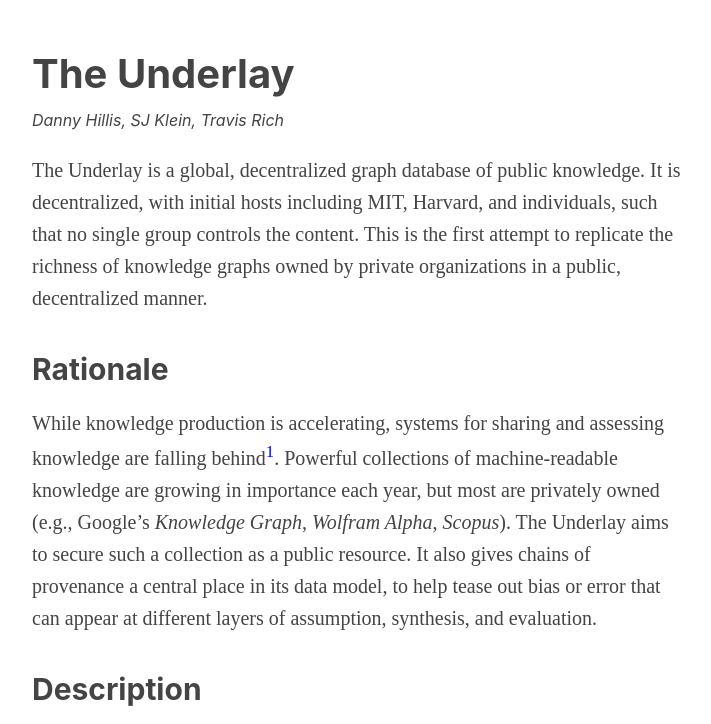
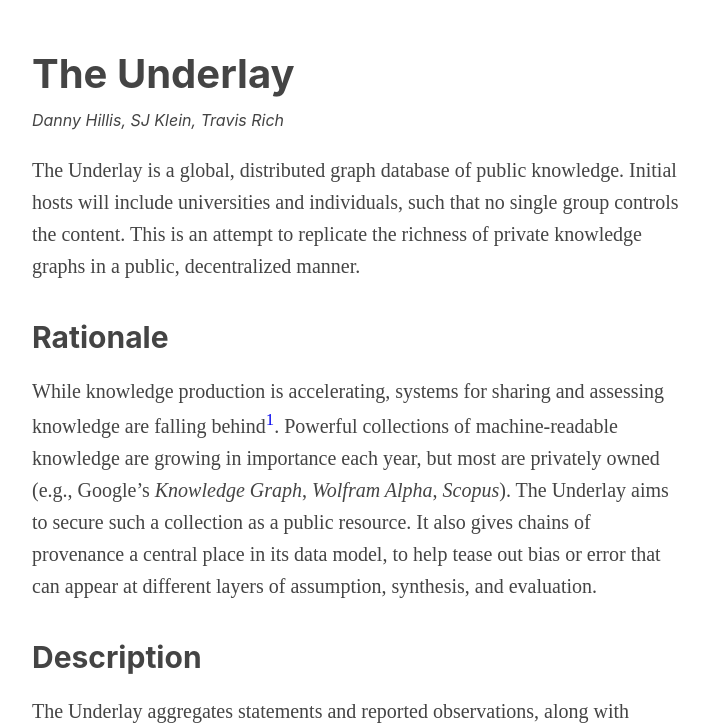
Before and after one commit to Underlay/underlay-site, a plain HTML site: page index.html in a window 1280 px wide. Shown: the top 724 px of the page, without its empty margins (283-994 px from the left). Drawn offline with Linux system fonts and the light colour scheme.

Commit message:
First paragraph updates from SJ

```diff
--- a/index.html
+++ b/index.html
@@ -50,7 +50,7 @@
 	<body>
 		<h1>The Underlay</h1>
 		<div class="authors">Danny Hillis, SJ Klein, Travis Rich</div>
-		<p>The Underlay is a global, decentralized graph database of public knowledge. It is decentralized, with initial hosts including MIT, Harvard, and individuals, such that no single group controls the content. This is the first attempt to replicate the richness of knowledge graphs owned by private organizations in a public, decentralized manner.</p>
+		<p>The Underlay is a global, distributed graph database of public knowledge. Initial hosts will include universities and individuals, such that no single group controls the content. This is an attempt to replicate the richness of private knowledge graphs in a public, decentralized manner.</p>
 
 		<h2>Rationale</h2>
 		<p>While knowledge production is accelerating, systems for sharing and assessing knowledge are falling behind<a class="sup" href="#fn1"><sup id="sup1">1</sup></a>. Powerful collections of machine-readable knowledge are growing in importance each year, but most are privately owned (e.g., Google’s <i>Knowledge Graph</i>, <i>Wolfram Alpha</i>, <i>Scopus</i>). The Underlay aims to secure such a collection as a public resource. It also gives chains of provenance a central place in its data model, to help tease out bias or error that can appear at different layers of assumption, synthesis, and evaluation.</p>
```
